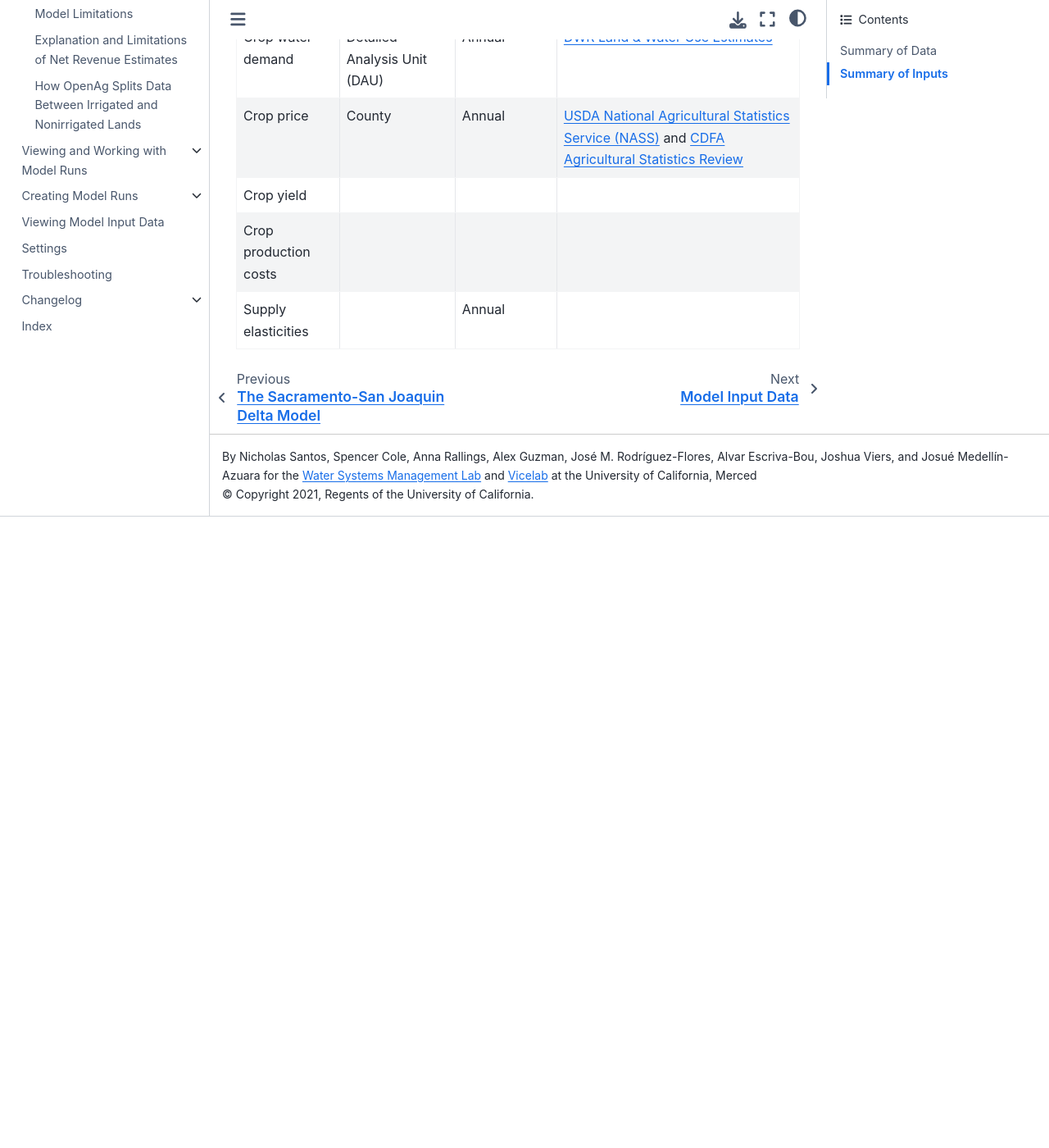
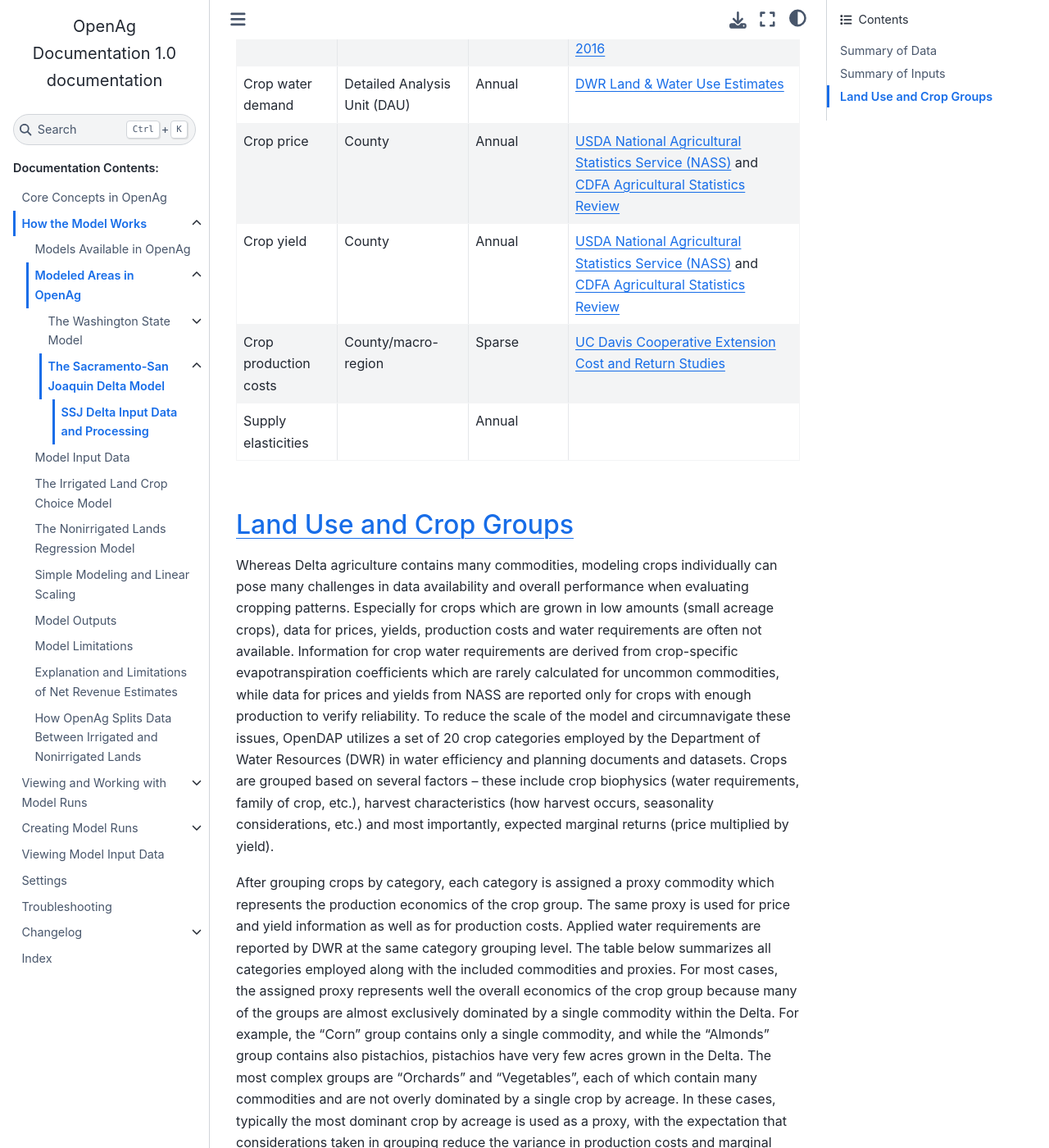
Before and after one commit to Water-Systems-Management-UCM/OpenAg_Docs, a Sphinx documentation site: the page built from source/ModelAreas/ssj_delta/input_data_sources.rst, in a window 1280 px wide and 1400 px high, scrolled down 1307 px. Shown: the whole window at 82% size. Built offline with Sphinx 7.4.7 and the Sphinx Book theme 1.1.4, drawn with Linux system fonts in a browser that asks for light colours; before the commit the page ends 1937 px from its top, so only the background shows below that; some of the changed text lies outside the part shown.

Commit message:
Additional data on SSJ Delta model inputs and crop groups

```diff
--- a/source/ModelAreas/ssj_delta/input_data_sources.rst
+++ b/source/ModelAreas/ssj_delta/input_data_sources.rst
@@ -19,9 +19,64 @@
 .. csv-table::
     :header: "Data", Spatial Resolution, Temporal Resolution, Source
 
-    Land use, Field, Annual, "LandIQ and DWR `View all years <https://gis.water.ca.gov/app/CADWRLandUseViewer/?page=home>`_, `Statewide downloads 2014 and 2016 <https://data.cnra.ca.gov/dataset/statewide-crop-mapping>`_"
+    Land use, Field, Annual (limited), "LandIQ and DWR `View all years <https://gis.water.ca.gov/app/CADWRLandUseViewer/?page=home>`_, `Statewide downloads 2014 and 2016 <https://data.cnra.ca.gov/dataset/statewide-crop-mapping>`_"
     Crop water demand, Detailed Analysis Unit (DAU), Annual, `DWR Land & Water Use Estimates <https://water.ca.gov/Programs/Water-Use-And-Efficiency/Land-And-Water-Use/Agricultural-Land-And-Water-Use-Estimates>`_
     Crop price, County, Annual, `USDA National Agricultural Statistics Service (NASS) <https://www.nass.usda.gov/>`_ and `CDFA Agricultural Statistics Review <https://www.cdfa.ca.gov/statistics/>`_
-    Crop yield,
-    Crop production costs,
+    Crop yield, County, Annual, `USDA National Agricultural Statistics Service (NASS) <https://www.nass.usda.gov/>`_ and `CDFA Agricultural Statistics Review <https://www.cdfa.ca.gov/statistics/>`_
+    Crop production costs, County/macro-region, Sparse, `UC Davis Cooperative Extension Cost and Return Studies <https://coststudies.ucdavis.edu/en/>`_
     Supply elasticities, , Annual,
+
+
+Land Use and Crop Groups
+-----------------------------
+Whereas Delta agriculture contains many commodities, modeling crops individually can pose many challenges in data
+availability and overall performance when evaluating cropping patterns. Especially for crops which are grown in low
+amounts (small acreage crops), data for prices, yields, production costs and water requirements are often not available.
+Information for crop water requirements are derived from crop-specific evapotranspiration coefficients which are rarely
+calculated for uncommon commodities, while data for prices and yields from NASS are reported only for crops with enough
+production to verify reliability. To reduce the scale of the model and circumnavigate these issues, OpenDAP utilizes a
+set of 20 crop categories employed by the Department of Water Resources (DWR) in water efficiency and planning documents
+and datasets. Crops are grouped based on several factors – these include crop biophysics (water requirements, family of
+crop, etc.), harvest characteristics (how harvest occurs, seasonality considerations, etc.) and most importantly,
+expected marginal returns (price multiplied by yield).
+
+After grouping crops by category, each category is assigned a proxy commodity which represents the production economics
+of the crop group. The same proxy is used for price and yield information as well as for production costs. Applied water
+requirements are reported by DWR at the same category grouping level. The table below summarizes
+all categories employed along with the included commodities and proxies. For most cases, the assigned proxy represents
+well the overall economics of the crop group because many of the groups are almost exclusively dominated by a single
+commodity within the Delta. For example, the “Corn” group contains only a single commodity, and while the “Almonds”
+group contains also pistachios, pistachios have very few acres grown in the Delta. The most complex groups are “Orchards”
+and “Vegetables”, each of which contain many commodities and are not overly dominated by a single crop by acreage.
+In these cases, typically the most dominant crop by acreage is used as a proxy, with the expectation that considerations
+taken in grouping reduce the variance in production costs and marginal returns between commodities within groups. Use
+of proxies in these complex categories can lead to over- or under-estimation of total value of crop agriculture in the
+Delta from all commodities, which should be considered when analyzing economic results from the model. While modeling
+all commodities individually would theoretically provide the most accurate representation of the system, this poses
+challenges in data availability and model scale along with introducing new solver infeasibilities where crop groups are
+too small to effectively allocate land between.
+
+.. csv-table::
+    :header: |project_name| Crop, Commodities Included, Proxy Crop
+    :widths: 25, 50, 25
+
+    Alfalfa, Alfalfa, Alfalfa hay
+    Almonds & Pistachios, "Almond | Pistachio", Almond
+    Corn, Corn, Field Corn
+    Cotton, Cotton, Cotton
+    Cucurbits, "Cucumber | Eggplant | Squash | Gourd | Zucchini | Pumpkin | Melon (various)", Watermelon
+    Dry Beans, "Garbanzo Bean | Fava Bean | Pea | Bean (dried)", Dry Bean
+    Fresh Tomatoes, Tomato (fresh), Fresh Tomato
+    Grain, "Barley | Oat | Triticale | Wheat", Wheat
+    Onions & Garlic, "Garlic | Onion", Onion
+    Deciduous, "Apple | Apricot | Pear | Cashew | Cherry | Jujube | Nectarine | Peach | Pecan | Persimmon | Plum | Pomegranate | Pomelo | Prune | Quince | Walnut | Stonefruit (various)", Walnut
+    Field Crops, "Oilseed | Sorghum | Sudangrass | Sugarcane | Sunflower", Grain silage
+    Vegetables, "Arugula | Artichoke | Asparagus | Basil | Blackberry | Blueberry | Bok Choy | Boysenberry | Broccoli | Brussel Sprout | Berry (other) | Cabbage | Cactus | Carrot | Cauliflower | Celery | Chestnut | Chive | Cilantro | Collard | Daikon | Dill | Fennel | Herb (other) | Kale | Leek | Lettuce | Mustard | Okra | Parsley | Parsnip | Pepper | Radish | Rutabaga | Spinach | Strawberry | Turnip | Vegetable (other) | Yam", Asparagus
+    Pasture, "Pasture (mixed) | pastureland | rangeland | rye", Pasture
+    Potatoes, "Potato | Sweet Potato", Potato
+    Processing Tomatoes, Tomato (processing), Processing Tomato
+    Rice, Rice, Rice
+    Safflower, Safflower, Safflower
+    Sugar Beets, Sugarbeet, Sugar beet
+    Subtropical, "Avocado | Citrus (other) | Fig | Grapefruit | Kiwi | Kumquat | Lemon | Olive | Orange | Papaya | Tangelo | Tangerine", Olive
+    Vineyards, Grape (various), Wine Grapes
```
